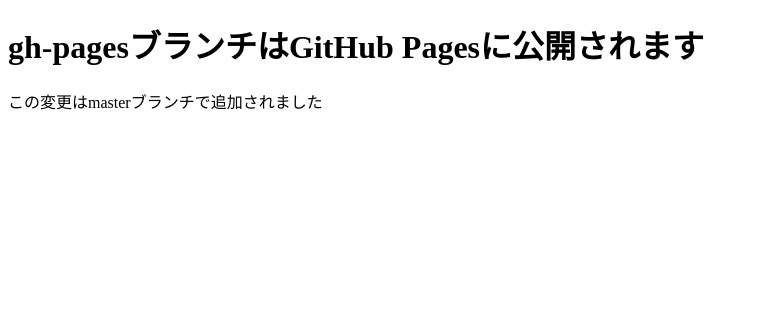
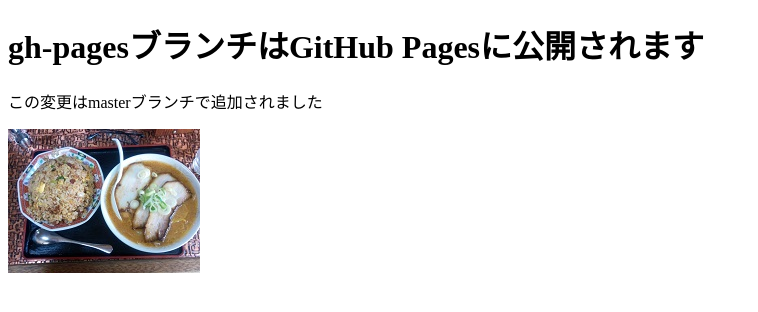
Before and after one commit to chakekaba/git-study, a plain HTML site: page index.html in a window 1280 px wide. Shown: the whole page, without its empty margins (0-758 px from the left). Drawn offline with Linux system fonts and the light colour scheme.

Commit message:
画像を追加

```diff
--- a/index.html
+++ b/index.html
@@ -8,5 +8,6 @@
 <body>
     <h1>gh-pagesブランチはGitHub Pagesに公開されます</h1>
     <p>この変更はmasterブランチで追加されました</p>
+    <img src="./IMG_-5axxn5.jpg" alt="アイコン">
 </body>
 </html>
```
Also changed, not shown: IMG_-5axxn5.jpg (added).
